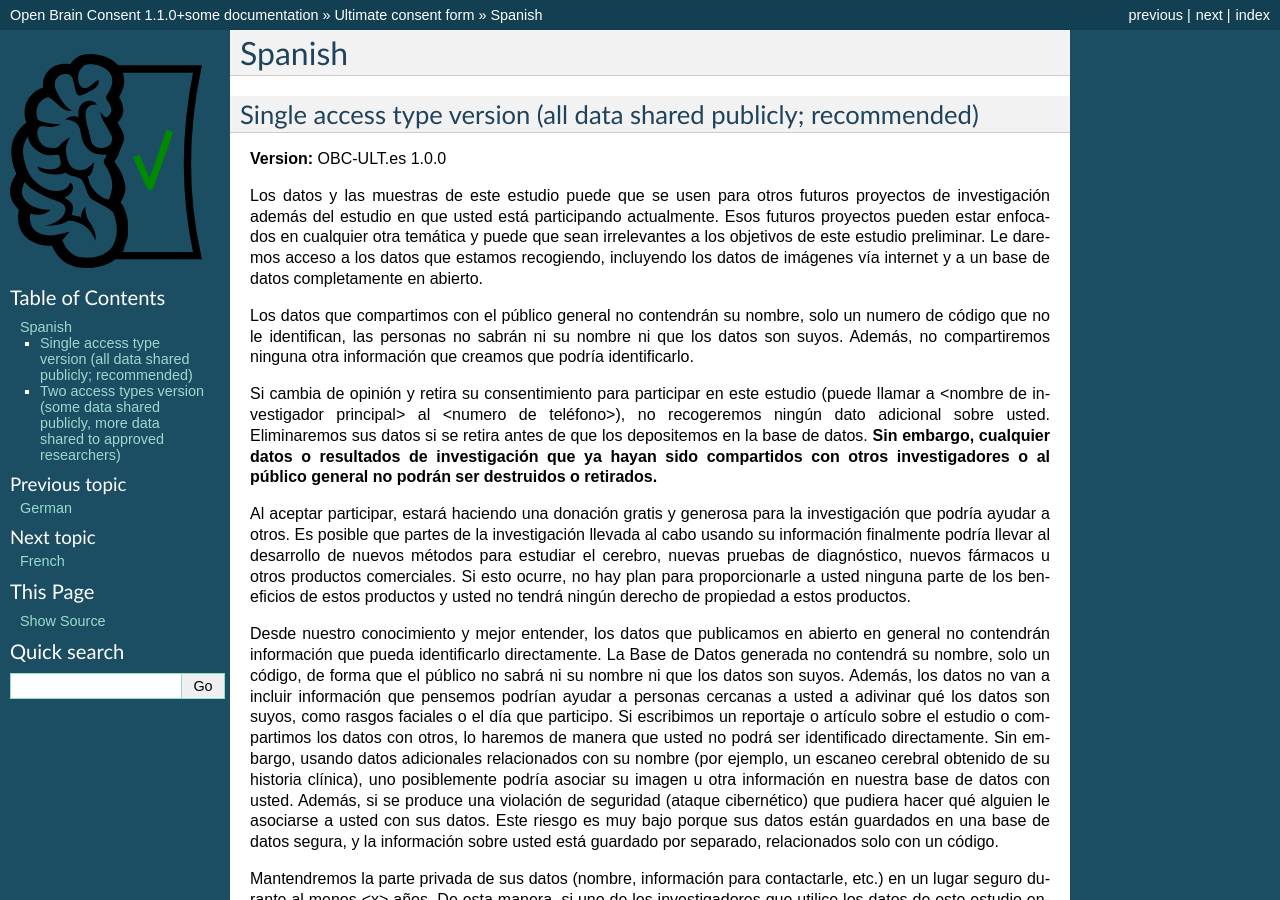
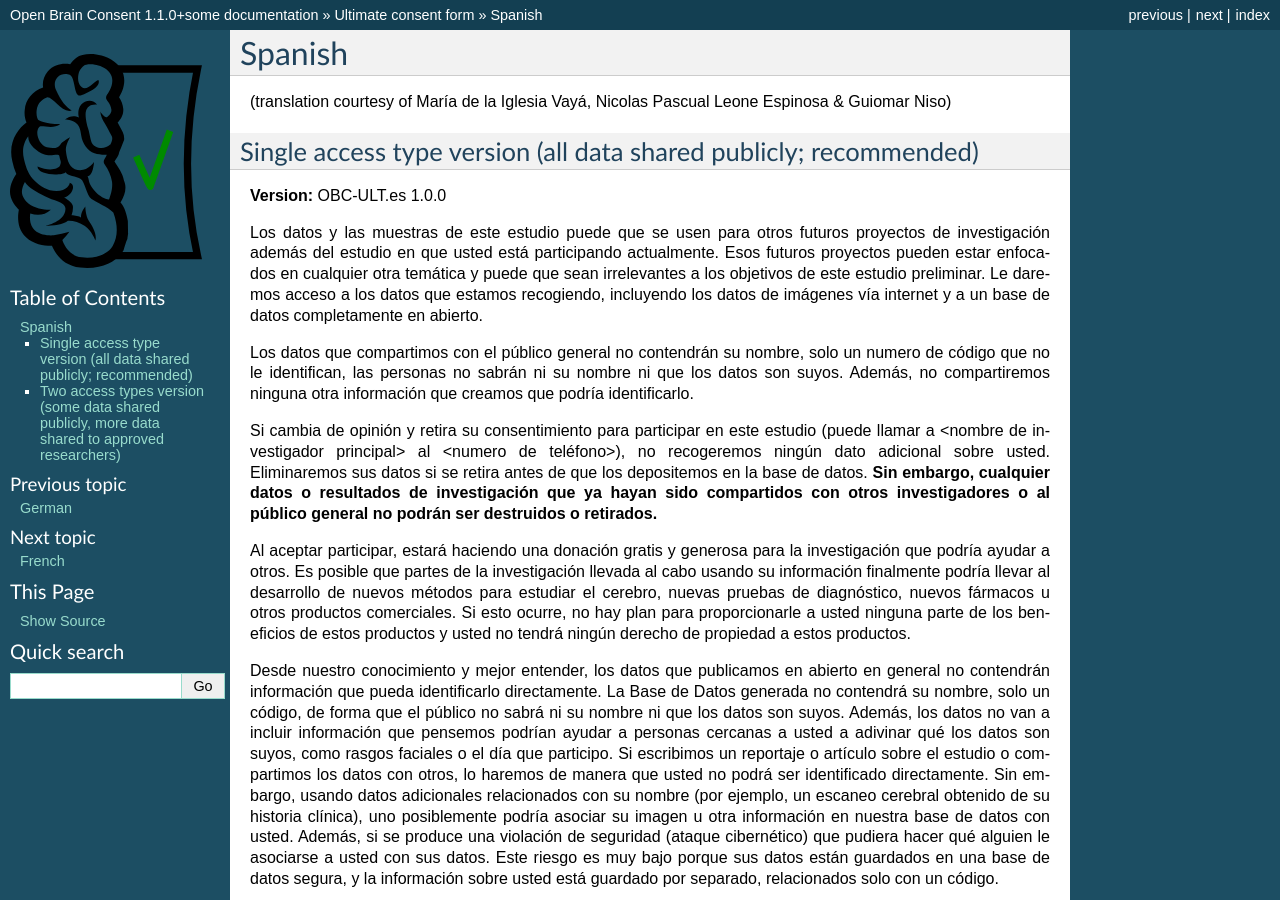
Before and after one commit to con/open-brain-consent, a Sphinx documentation site: the page built from docs/source/i18n/ultimate.es.rst, in a window 1280 px wide and 900 px high. Built offline with Sphinx 7.4.7, drawn with Linux system fonts in a browser that asks for light colours.

```diff
--- a/docs/source/i18n/ultimate.es.rst
+++ b/docs/source/i18n/ultimate.es.rst
@@ -2,6 +2,7 @@
 
 Spanish
 ~~~~~~~
+(translation courtesy of María de la Iglesia Vayá, Nicolas Pascual Leone Espinosa & Guiomar Niso)
 
 
 Single access type version (all data shared publicly; recommended)
```
